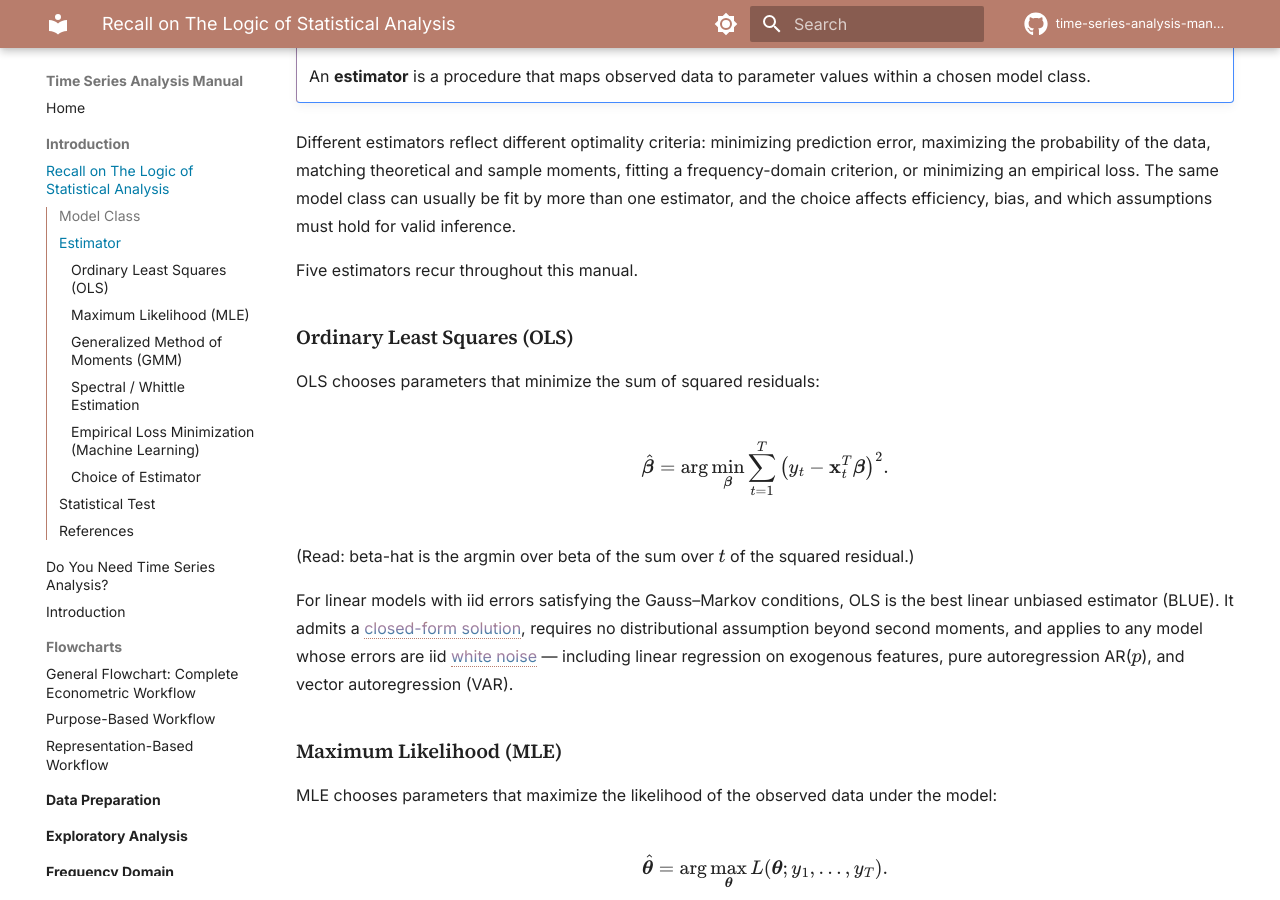
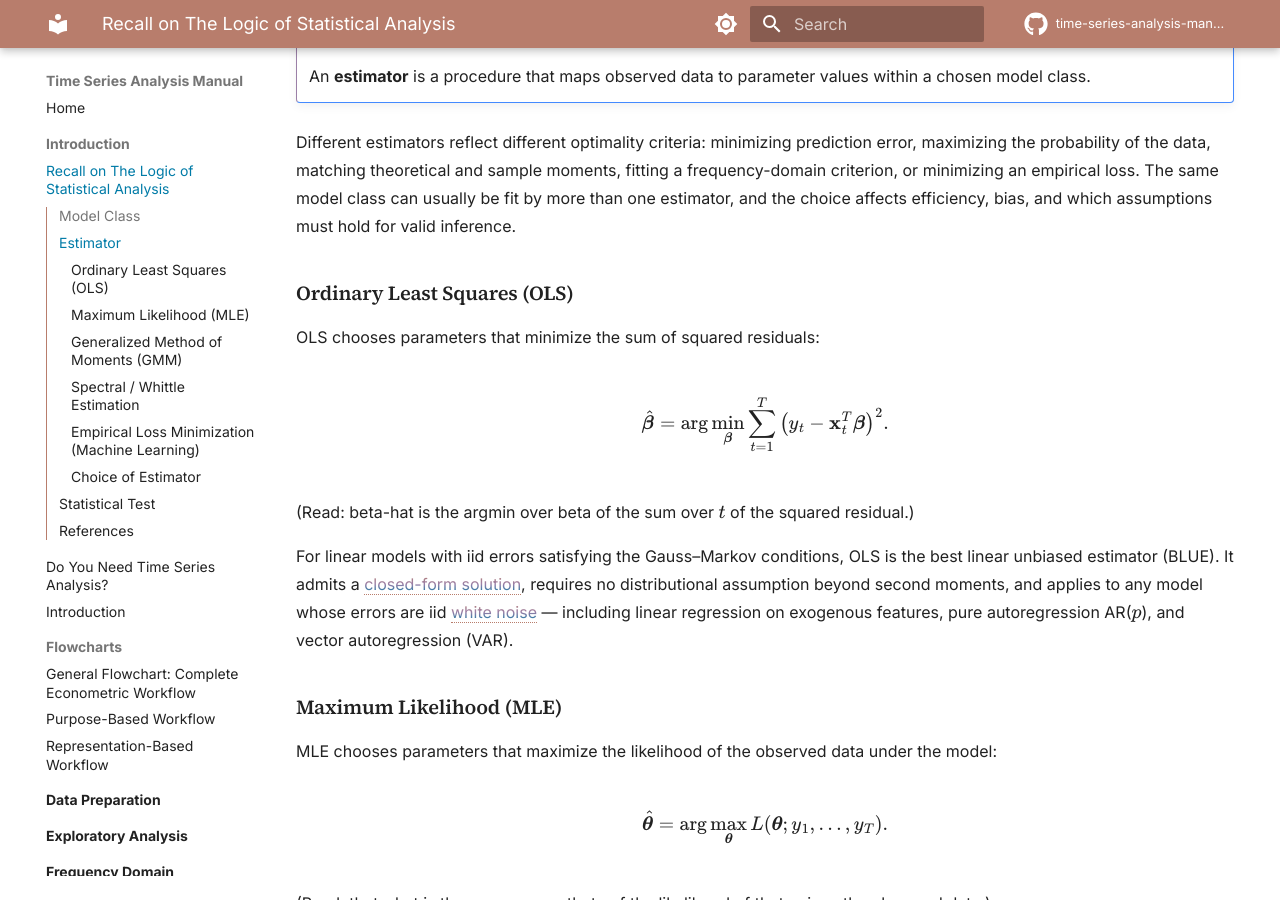
Before and after one commit to Shuxin-Y/time-series-analysis-manual, an MkDocs documentation site: the page built from docs/00-introduction/logic-of-statistical-analysis.md, in a window 1280 px wide and 900 px high, scrolled down 1079 px. Built offline with MkDocs 1.6.1 and Material for MkDocs 9.7.7, drawn with Linux system fonts in a browser that asks for light colours; comment, search, counter and statistics services are not loaded.

Commit message:
Remove redundant lead-in sentence before estimator list

```diff
--- a/docs/00-introduction/logic-of-statistical-analysis.md
+++ b/docs/00-introduction/logic-of-statistical-analysis.md
@@ -23,8 +23,6 @@ These three describe different aspects of the data: the conditional mean given f
     An **estimator** is a procedure that maps observed data to parameter values within a chosen model class.
 
 Different estimators reflect different optimality criteria: minimizing prediction error, maximizing the probability of the data, matching theoretical and sample moments, fitting a frequency-domain criterion, or minimizing an empirical loss. The same model class can usually be fit by more than one estimator, and the choice affects efficiency, bias, and which assumptions must hold for valid inference.
-
-Five estimators recur throughout this manual.
 
 ### Ordinary Least Squares (OLS)
 
```
